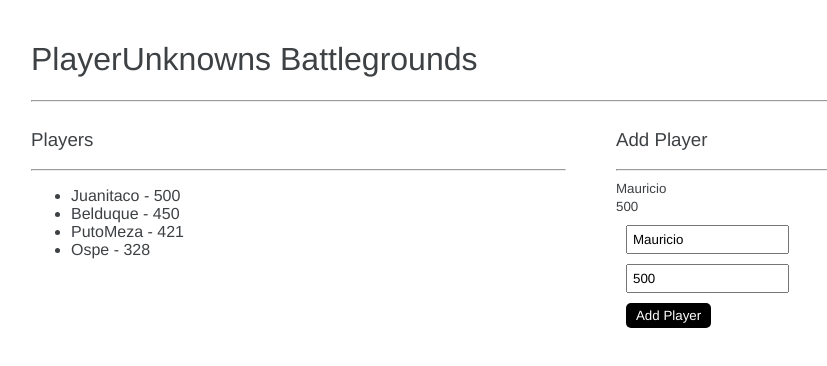
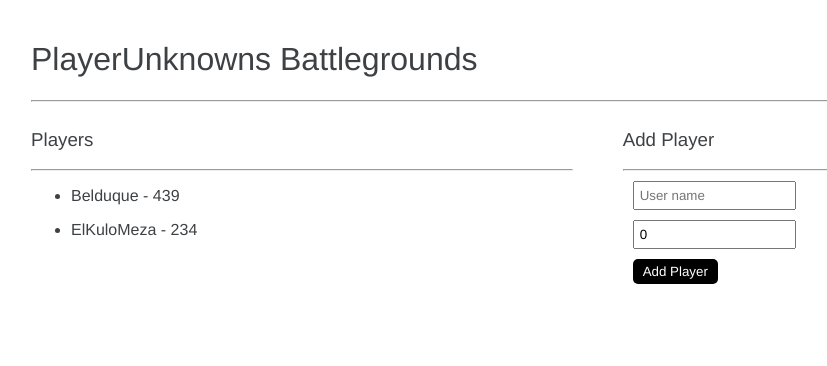
Before and after one commit to mbelduque/curso-angular, an Angular app: page / in a window 1280 px wide. Shown: the top 366 px of the page, without its empty margins (9-836 px from the left). Built offline with nearby package versions, Linux system fonts and the light colour scheme.

Commit message:
listado de jugadores con ngFor

```diff
--- a/src/app/pubg/main-page/main-page.component.html
+++ b/src/app/pubg/main-page/main-page.component.html
@@ -4,18 +4,13 @@
   <div class="col">
     <h3>Players</h3>
     <hr>
-    <ul>
-      <li>Juanitaco - 500</li>
-      <li>Belduque - 450</li>
-      <li>PutoMeza - 421</li>
-      <li>Ospe - 328</li>
+    <ul *ngFor="let player of players">
+      <li>{{player.userName}} - {{player.level | number}}</li>
     </ul>
   </div>
   <div class="col">
     <h3>Add Player</h3>
     <hr>
-    <small>{{newPlayer.userName}}</small><br>
-    <small>{{newPlayer.level}}</small>
     <form (ngSubmit)="add()">
       <input type="text" placeholder="User name" name="userName" [(ngModel)]="newPlayer.userName">
       <input type="number" placeholder="Level" name="level" [(ngModel)]="newPlayer.level">
--- a/src/app/pubg/main-page/main-page.component.ts
+++ b/src/app/pubg/main-page/main-page.component.ts
@@ -15,9 +15,20 @@
   titleApp: string = 'PlayerUnknowns Battlegrounds';
 
   newPlayer: Player = {
-    userName: 'Mauricio',
-    level: 500
+    userName: '',
+    level: 0
   };
+
+  players: Player[] = [
+    {
+      userName: 'Belduque',
+      level: 439
+    },
+    {
+      userName: 'ElKuloMeza',
+      level: 234
+    }
+  ];
 
   constructor() {
   }
@@ -26,6 +37,14 @@
   }
 
   add() {
+    if (this.newPlayer.userName.length === 0) {
+      return;
+    }
     console.log(this.newPlayer);
+    this.players.push(this.newPlayer);
+    this.newPlayer = {
+      userName: '',
+      level: 0
+    };
   }
 }
```
